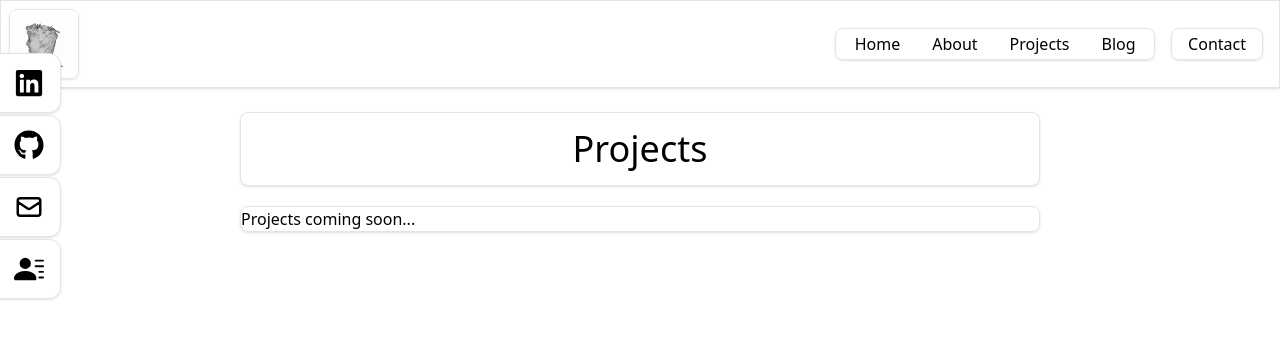
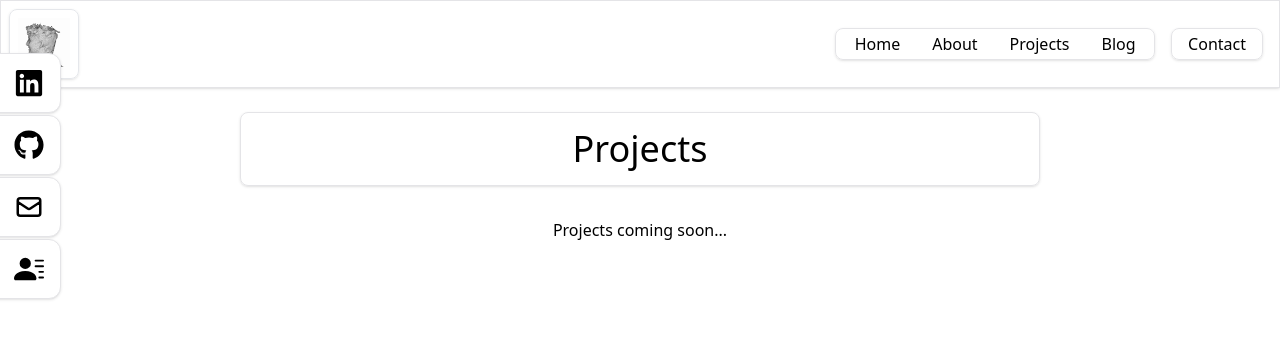
Before and after one commit to timshaww/portfolio, a React (Vite) app: page /projects in a window 1280 px wide. Shown: the top 338 px of the page. Built offline with nearby package versions, Linux system fonts and the light colour scheme.

Commit message:
updates to projects

```diff
--- a/src/components/Projects.tsx
+++ b/src/components/Projects.tsx
@@ -8,9 +8,9 @@ const Projects = () => {
 			<PageSection>
 				<PageHeader>Projects</PageHeader>
 			</PageSection>
-			<PageSection>
-				<div>Projects coming soon...</div>
-				{/* <div className='grid grid-cols-2 gap-4'>
+			{/* <PageSection> */}
+			<div className='flex w-full justify-center items-center p-2 mt-6'>Projects coming soon...</div>
+			{/* <div className='grid grid-cols-2 gap-4'>
 					<div className='border-zinc-200 border-[1px] rounded-lg shadow p-2'>
 						<h2 className='text-2xl'>Project 1</h2>
 						<p>Project 1 description</p>
@@ -28,7 +28,7 @@ const Projects = () => {
 						<p>Project 4 description</p>
 					</div>
 				</div> */}
-			</PageSection>
+			{/* </PageSection> */}
 		</PageLayout>
 	);
 };
```
